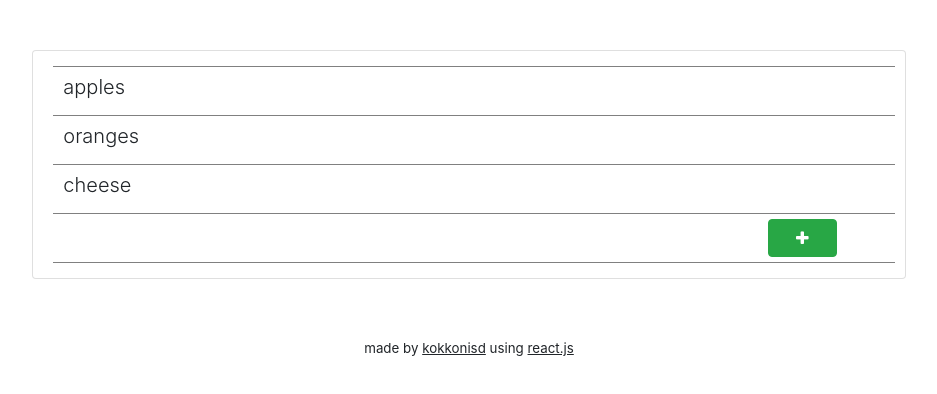
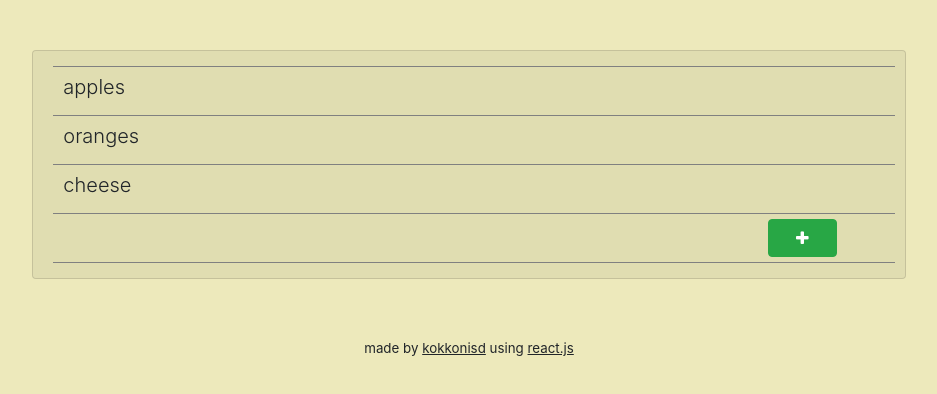
Before and after one commit to kokkonisd/react-list, a React app: page / in a window 1280 px wide. Shown: the whole page, without its empty margins (171-1108 px from the left). Built offline with nearby package versions, Linux system fonts and the light colour scheme.

Commit message:
Add some color

```diff
--- a/src/index.css
+++ b/src/index.css
@@ -1,8 +1,13 @@
+body {
+  background-color: #ede9bb;
+}
+
 #list-card {
-    width: 60%;
-    margin: auto;
-    margin-top: 50px;
-    padding: 10px;
+  width: 60%;
+  margin: auto;
+  margin-top: 50px;
+  padding: 10px;
+  background-color: rgba(0, 0, 0, 0.05);
 }
 
 .list-item, ul {
@@ -45,6 +50,7 @@
 input {
   margin-right: 23px;
   border-style: none;
+  background-color: inherit;
 }
 
 
```
